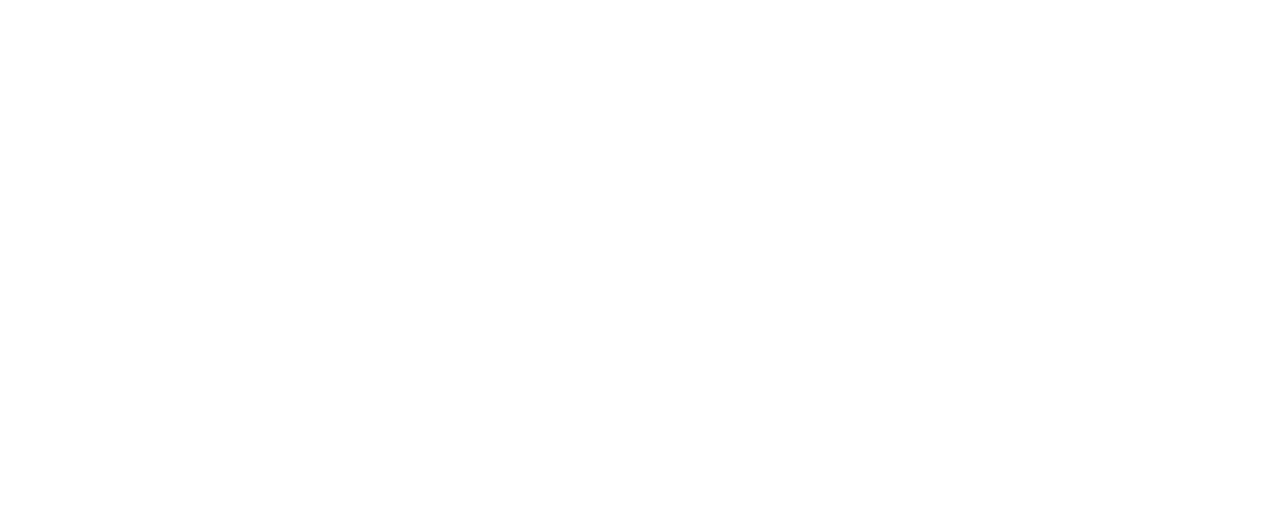
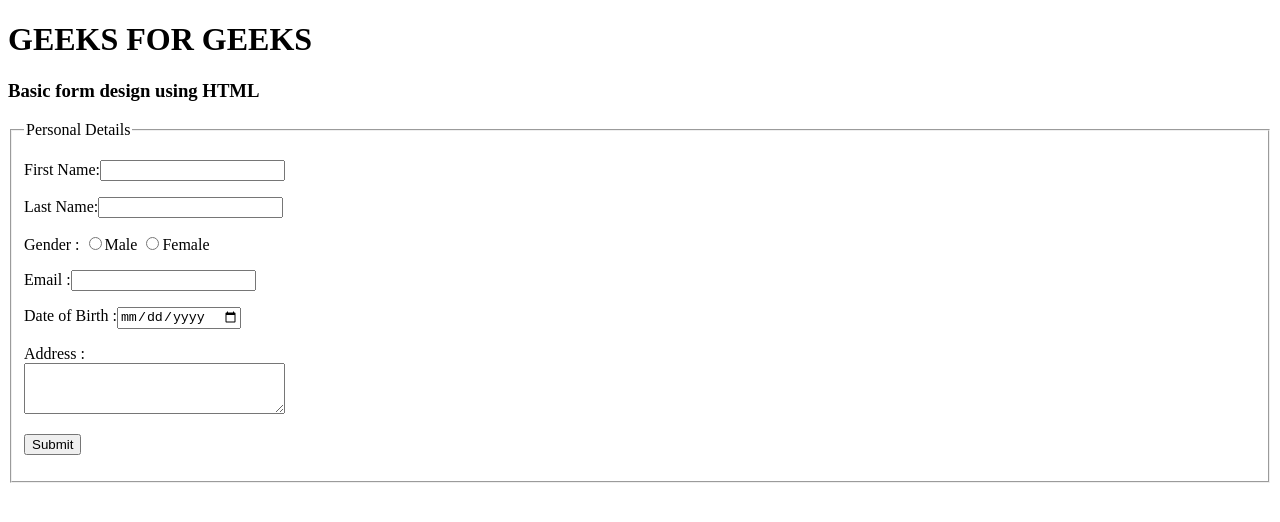
Before and after one commit to gurung-kishor11/royal, a plain HTML site: page index.html in a window 1280 px wide. Drawn offline with Linux system fonts and the light colour scheme.

Commit message:
create form using html

```diff
--- a/index.html
+++ b/index.html
@@ -4,9 +4,49 @@
     <meta charset="UTF-8">
     <meta http-equiv="X-UA-Compatible" content="IE=edge">
     <meta name="viewport" content="width=device-width, initial-scale=1.0">
-    <title>NAMASTE NEPAL</title>
+    <title>Basic Form Design Using HTML</title>
 </head>
 <body>
+    <h1>GEEKS FOR GEEKS</h1>
+    <h3>Basic form design using HTML</h3>
+
+    <!--creating form-->
+    <form action="#">
+        <fieldset>
+            <legend>Personal Details</legend>
+            <!--label and input field-->
+            <p>
+            <label>First Name:<input name ="FirstName" </label>
+            </p>
+            <p>
+            <label>Last Name:<input name ="LirstName" </label>
+            </p>
+            <!--label and radio button field-->
+            <p>
+            Gender :
+            <label><input type="radio" name ="gender" value="male" />Male</label>
+            <label><input type="radio" name ="gender" value="female" />Female</label>
+            </p>
+            <p>
+            <label>Email :<input type="Email" name="email"/></label>
+            </p>
+            <p>
+                <label>Date of Birth :<input type="date"name="dateofbirth"/></label>
+            </p>
+            <!--label and textarea field-->
+            <p>
+                <label>
+                    Address :
+                    <br/>
+                    <textarea name="address"  cols="30" rows="3"></textarea>
+                </label>
+            </p>
+            <!--crating submit button-->
+            <p>
+                <button type="submit">Submit</button>
+            </p>
+        </fieldset>
+    </form>
 
 </body>
 </html>
```
